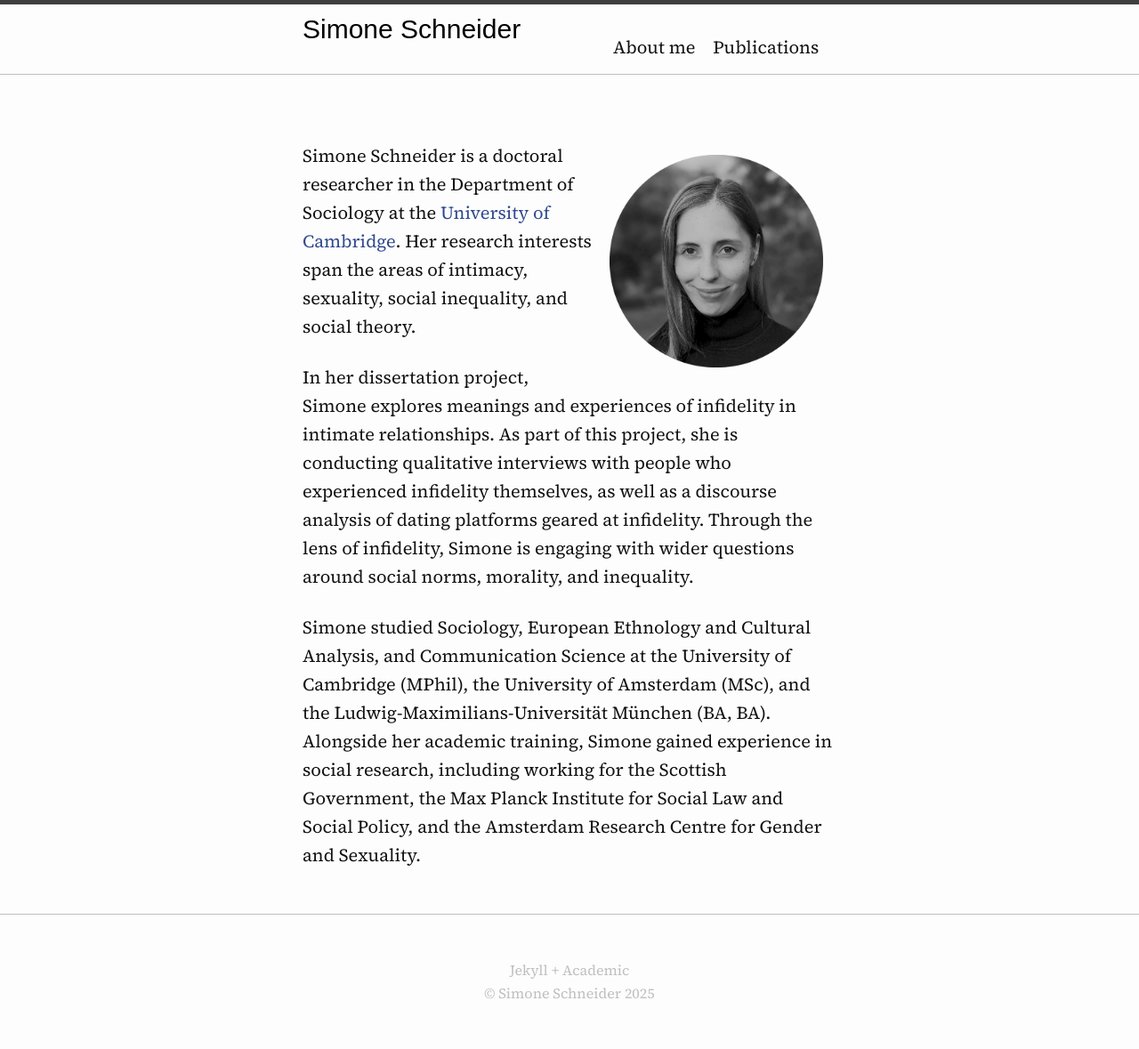
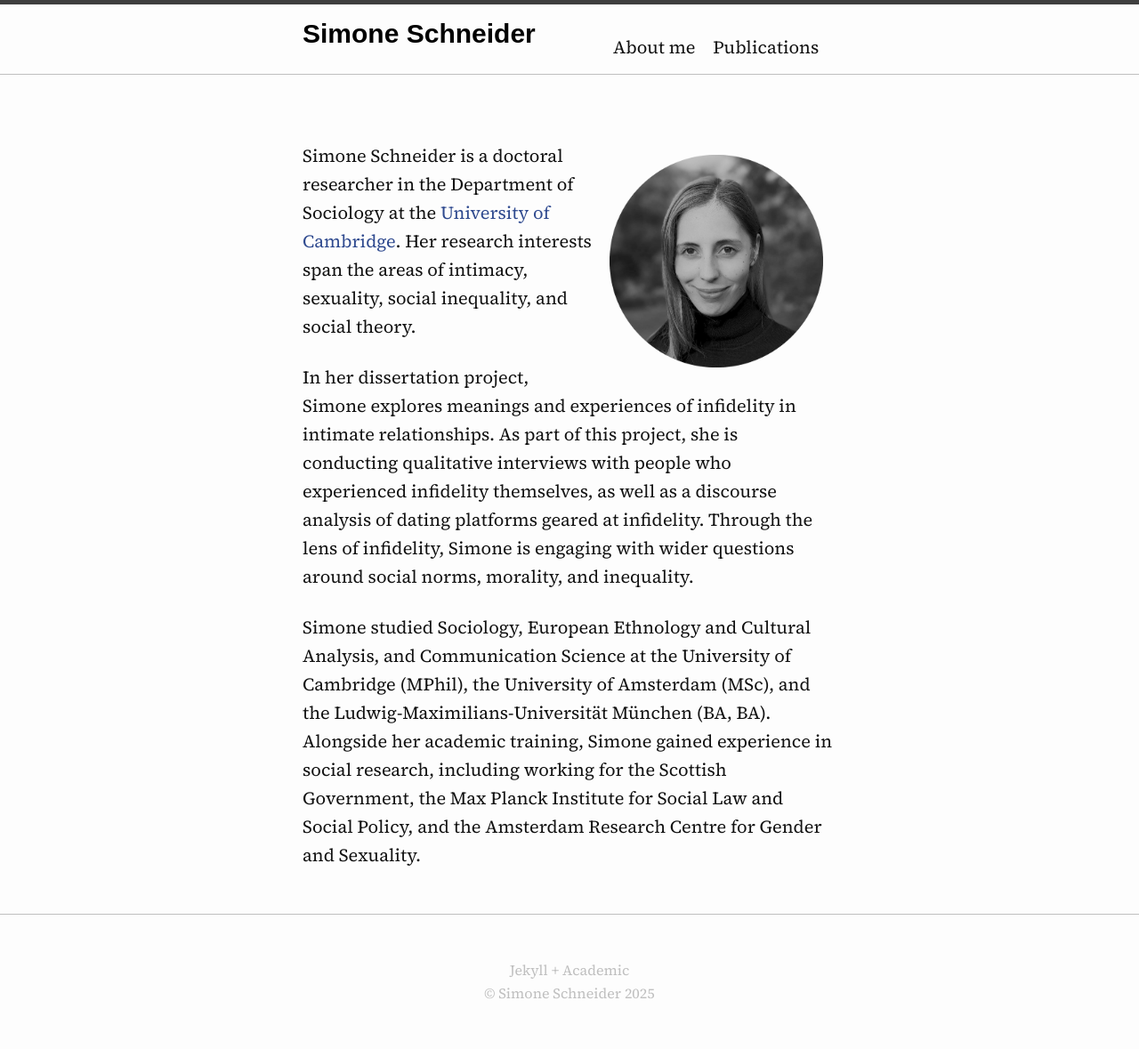
Before and after one commit to simone-schneider/simone-schneider.github.io, a Jekyll site: the page built from index.md, in a window 1280 px wide. Shown: the whole page at 89% size. Built offline with Jekyll 4.4.1, drawn with Linux system fonts in a browser that asks for light colours.

Commit message:
Update _layout.scss

```diff
--- a/_sass/academic/_layout.scss
+++ b/_sass/academic/_layout.scss
@@ -131,10 +131,10 @@
   display: inline-block;
   font-family: sans-serif;
   font-size: 30px;
-  font-weight: 300;
-  line-height: 55px;
+  font-weight: 600;
+  line-height: 65px;
   letter-spacing: 0px;
-  margin-bottom: -5px;
+  margin-bottom: 0px;
 
   &,
   &:visited {
```
